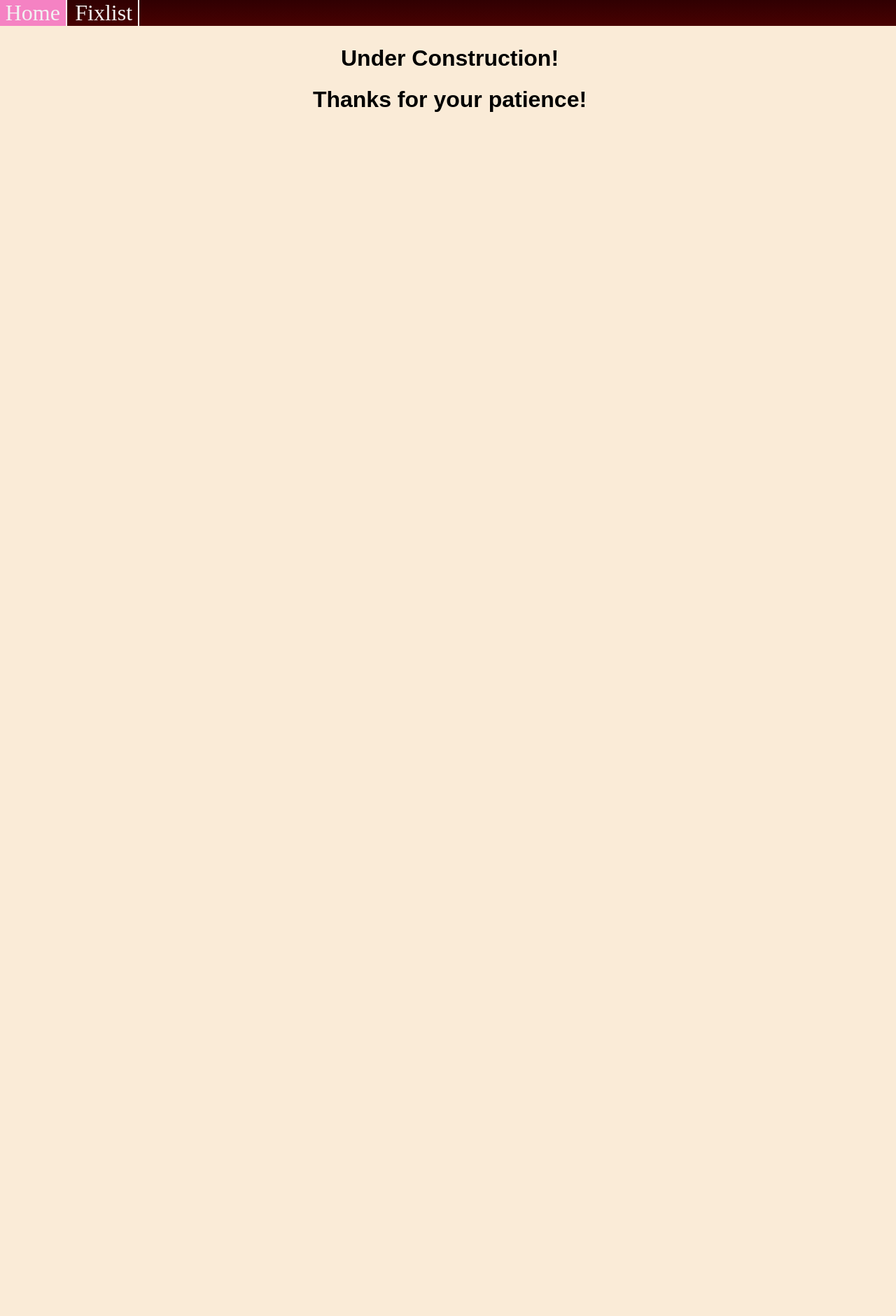
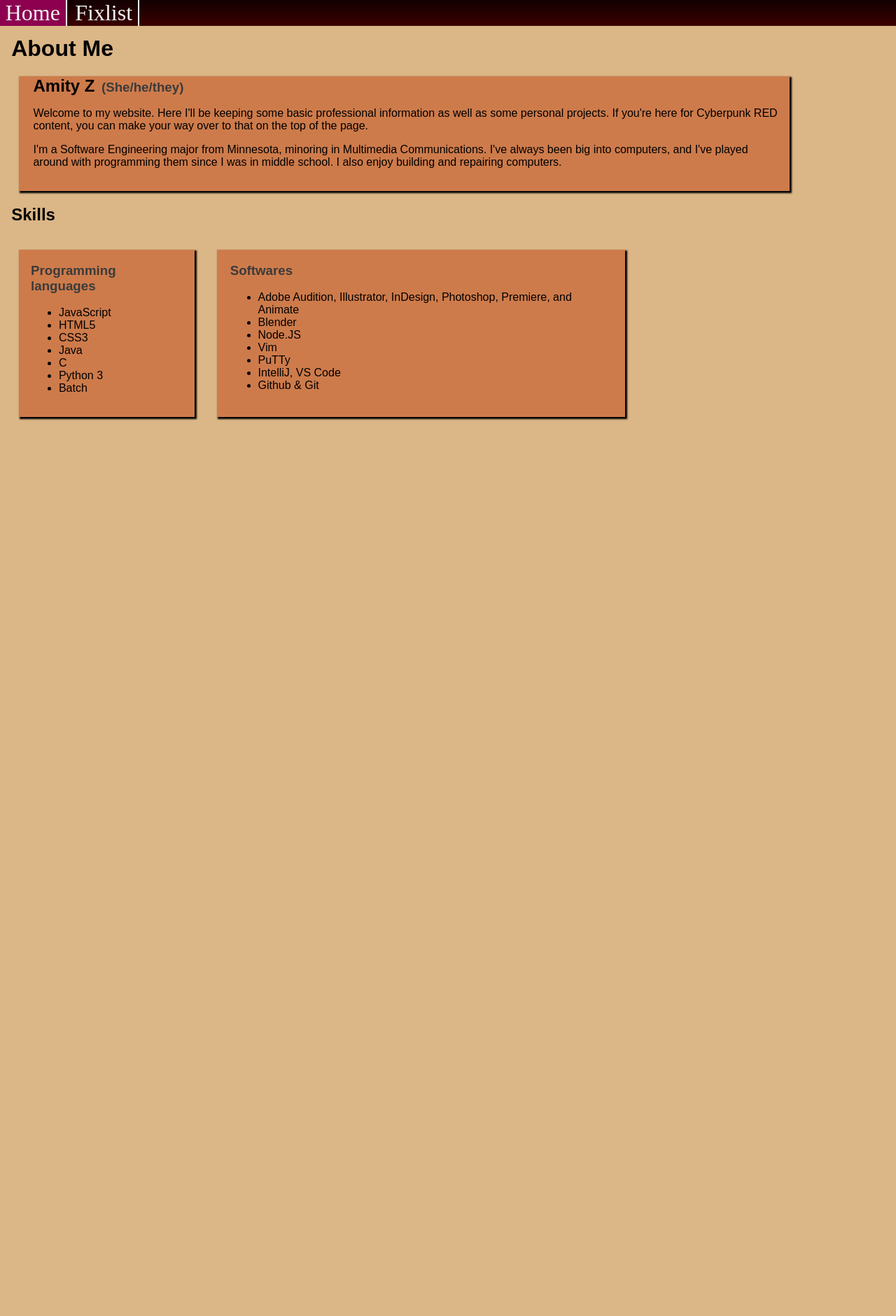
Before and after one commit to SamuelZien/elanazien.github.io, a PHP site: page / in a window 1280 px wide. Shown: the whole page at 70% size. Before the commit the page ends 160 px from the top, so only its background shows below. Run offline with PHP 8.4, Linux system fonts and the light colour scheme.

Commit message:
Content Addition

```diff
--- a/fixlist/style.css
+++ b/fixlist/style.css
@@ -146,6 +146,9 @@ div>object{
   min-height: 500px;
   max-height: 600px;
 }
+#modal9, #modal8, #modal7{
+  display:none;
+}
 @media (max-width: 1000px) {
   .button>subtitle{
     display:none;
--- a/index.css
+++ b/index.css
@@ -1,14 +1,23 @@
 body{
-    margin:0.5rem;
-    background-color: antiquewhite;
+    margin:0.7rem;
+    background-color: rgb(219, 182, 134);
 }
-h1, h2, h3, h4, h5, h6, p {
+p, li{
+  font-size:medium;
+}
+h1, h2, h3, h4, h5, h6, p, li {
     font-family: 'Ubuntu Mono', sans-serif;
       color: #000;
     margin-left: 0.4%;
     }
+  #about h3, #about h2{
+display:inline;
+  }
+  h3, h4{
+color:#3b3b3b;
+  }
 .navbar {
-    background-image: linear-gradient(180deg, #300002 0.001%, #480101);
+    background-image: linear-gradient(180deg, #120001 0.001%, #3b0000);
     overflow: hidden;
     position: fixed;
     top: 0%;
@@ -26,27 +35,26 @@ h1, h2, h3, h4, h5, h6, p {
     display: inline;
   }
   .current-link {
-    background-color: rgb(203, 104, 191);
+    background-color: rgb(87, 5, 72);
   }
   .navbar a:hover, .navbar a:focus {
-    background-color: rgb(245, 130, 195);
+    background-color: rgb(141, 0, 80);
   }
   .contentbar{
     flex-flow:row wrap;
       max-width: 90%;
       padding-bottom: 100%;
       display: flex;
-      flex-flow: column-reverse wrap;
       align-content: center;
       flex-shrink: 1;
   }
-  .contentbar>article{
-    background-color: rgb(206, 147, 75);
+  .contentbar>article, #about{
+    background-color: rgb(206, 123, 75);
     border: 2px transparent;
     box-shadow: 2px 2px 2px 1px black;
     max-width: 85%;
-    margin:0.5rem;
-    padding-left: 3px;
+    margin:1rem;
+    padding: 0rem 1rem 1rem 1rem;
   }
   @media (max-width: 1000px) {
     button{
--- a/index.html
+++ b/index.html
@@ -17,17 +17,36 @@
     <br>
     </header>
     <main>
-       <span style="text-align: center;"> <br><h1>Under Construction!</h1>
-        <h1>Thanks for your patience!</h1> </span>
-        <!--<h1><strong>About Me</strong></h1>
-        <h2>Amity Z</h2>
+        <h1><strong>About Me</strong></h1>
+        <section id="about">
+        <h2>Amity Z<h3> (She/he/they)</h3></h2>
+        <p>Welcome to my website. Here I'll be keeping some basic professional information as well as some personal projects. If you're here for Cyberpunk RED content, you can make your way over to that on the top of the page.</p>
+        <p>I'm a Software Engineering major from Minnesota, minoring in Multimedia Communications. I've always been big into computers, and I've played around with programming them since I was in middle school. I also enjoy building and repairing computers. </p>
+        </section>
         <section id="articles">
-            <h2>FAQ</h2>
+            <h2>Skills</h2>
         <div class="contentbar">
-            <article><h3></h3><p></p></article>
-            <article><h3></h3></article>
+            <article><h3>Programming languages</h3>
+                <ul>
+                    <li>JavaScript</li>
+                    <li>HTML5</li>
+                    <li>CSS3</li>
+                    <li>Java</li>
+                    <li>C</li>
+                    <li>Python 3</li>
+                    <li>Batch</li>
+            </ul></article>
+            <article><h3>Softwares</h3><ul>
+                <li>Adobe Audition, Illustrator, InDesign, Photoshop, Premiere, and Animate</li>
+                <li>Blender</li>
+                <li>Node.JS</li>
+                <li>Vim</li>
+                <li>PuTTy</li>
+                <li>IntelliJ, VS Code</li>
+                <li>Github & Git</li>
+            </ul></article>
         </div>
-        </section> -->
+        </section>
     </main>
 </body>
 </html>
```
